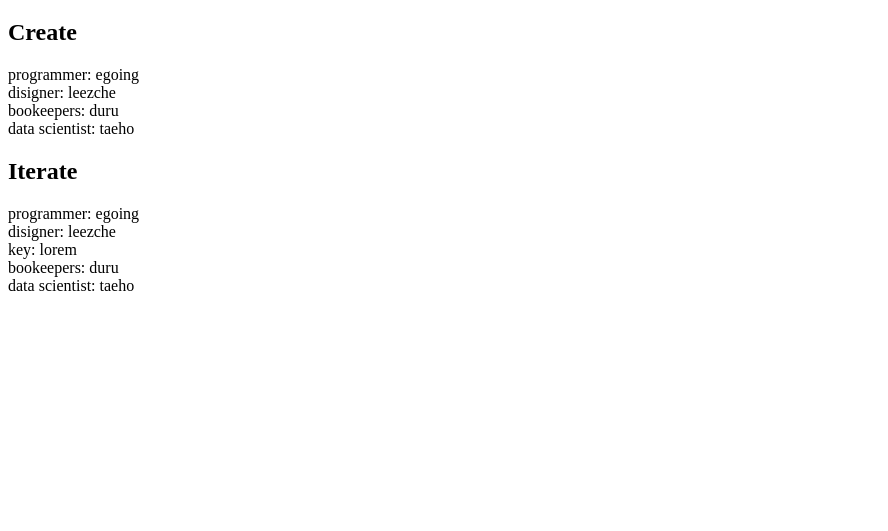
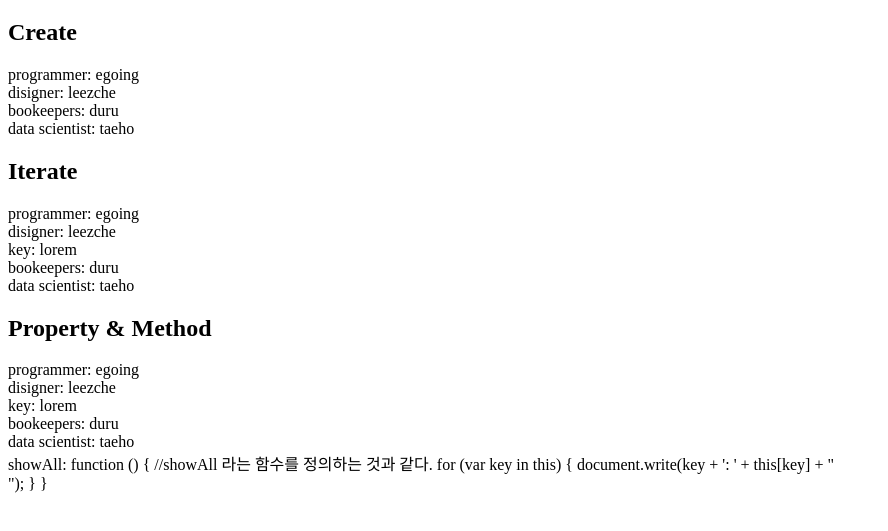
Before and after one commit to cksgud0403/WEB2-JavaScript, a plain HTML site: page object.html in a window 1280 px wide. Shown: the part 61-592 px from the top of the page, without its empty margins (0-888 px from the left). Drawn offline with Linux system fonts and the light colour scheme.

Commit message:
Object Property & Method

```diff
--- a/object.html
+++ b/object.html
@@ -1,14 +1,16 @@
 <!DOCTYPE html>
 <html>
+
 <head>
     <meta charset="UTF-8">
 </head>
+
 <body>
     <h1>Object</h1>
     <h2>Create</h2>
     <script>
         var coworkers = {
-            programmer:"egoing",
+            programmer: "egoing",
             disigner: "leezche",
             key: "lorem"
         };
@@ -21,9 +23,19 @@
     </script>
     <h2>Iterate</h2>
     <script>
-        for(var key in coworkers) {
-            document.write(key+ ': ' + coworkers[key] + "<br>");
+        for (var key in coworkers) {
+            document.write(key + ': ' + coworkers[key] + "<br>");
         }
     </script>
+    <h2>Property & Method</h2>
+    <script>
+        coworkers.showAll = function () { //showAll 라는 함수를 정의하는 것과 같다.
+            for (var key in this) {
+                document.write(key + ': ' + this[key] + "<br>");
+            }
+        }
+        coworkers.showAll();
+    </script>
 </body>
+
 </html>
```
